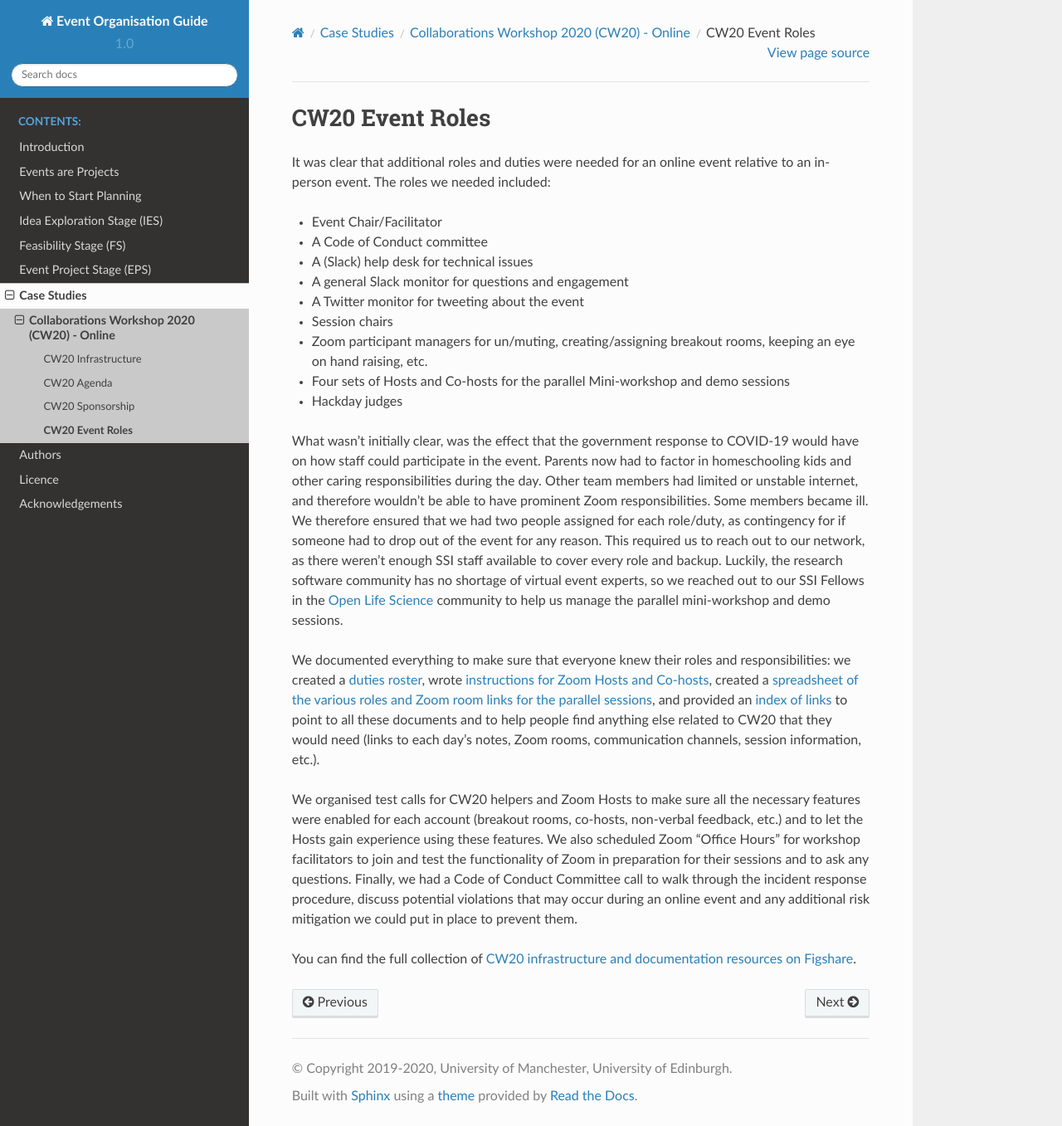
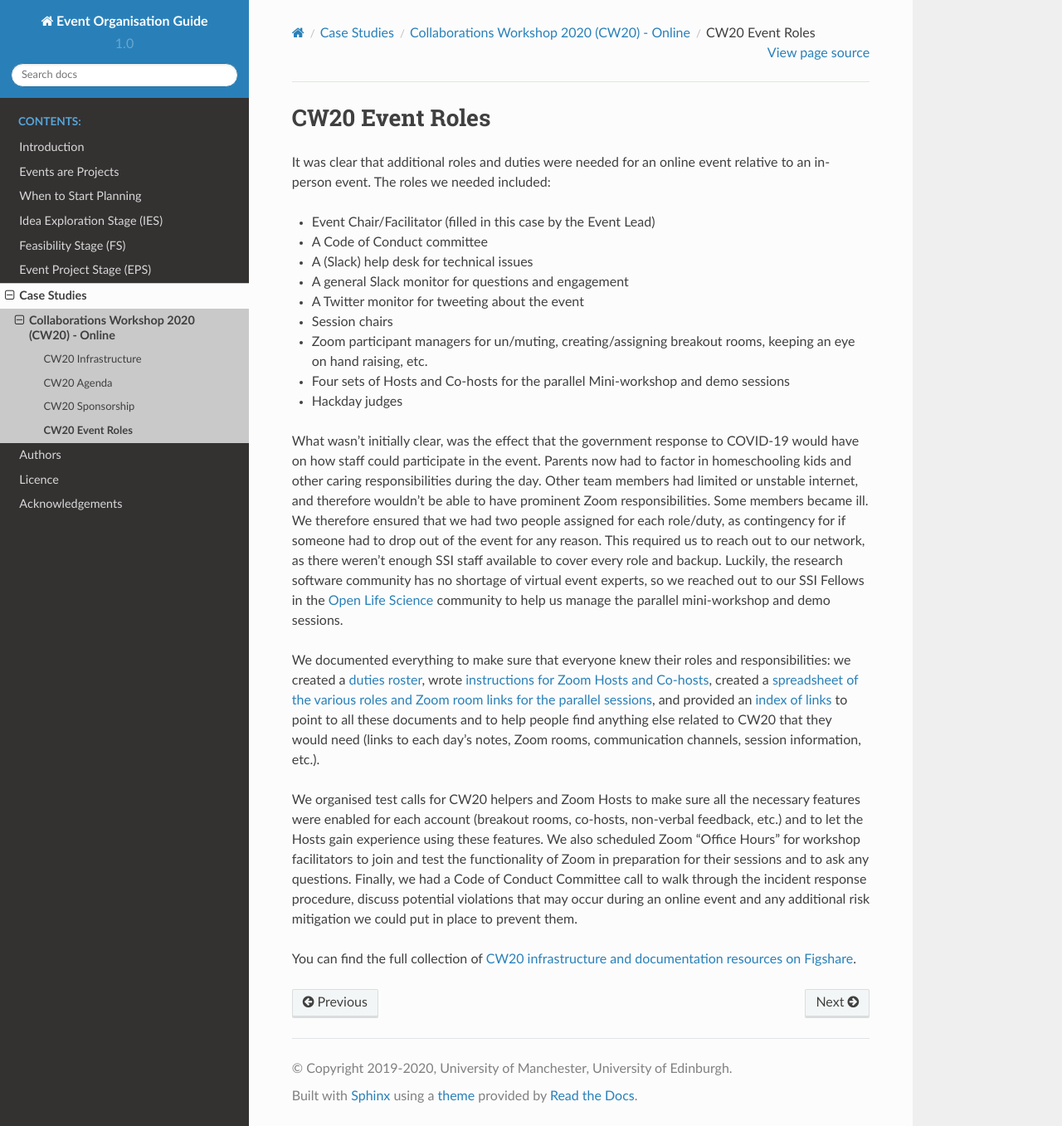
Before and after one commit to softwaresaved/event-organisation-guide, a Sphinx documentation site: the page built from docs/eog/case-studies-cw20-event-roles.rst, in a window 1280 px wide and 1357 px high. Shown: the whole window at 83% size. Built offline with Sphinx 7.4.7 and the Read the Docs theme 2.0.0, drawn with Linux system fonts in a browser that asks for light colours.

Commit message:
minor edit to cw20 event roles

```diff
--- a/docs/eog/case-studies-cw20-event-roles.rst
+++ b/docs/eog/case-studies-cw20-event-roles.rst
@@ -5,7 +5,7 @@ CW20 Event Roles
 
 It was clear that additional roles and duties were needed for an online event relative to an in-person event. The roles we needed included:
 
-- Event Chair/Facilitator
+- Event Chair/Facilitator (filled in this case by the Event Lead)
 - A Code of Conduct committee
 - A (Slack) help desk for technical issues
 - A general Slack monitor for questions and engagement
```
